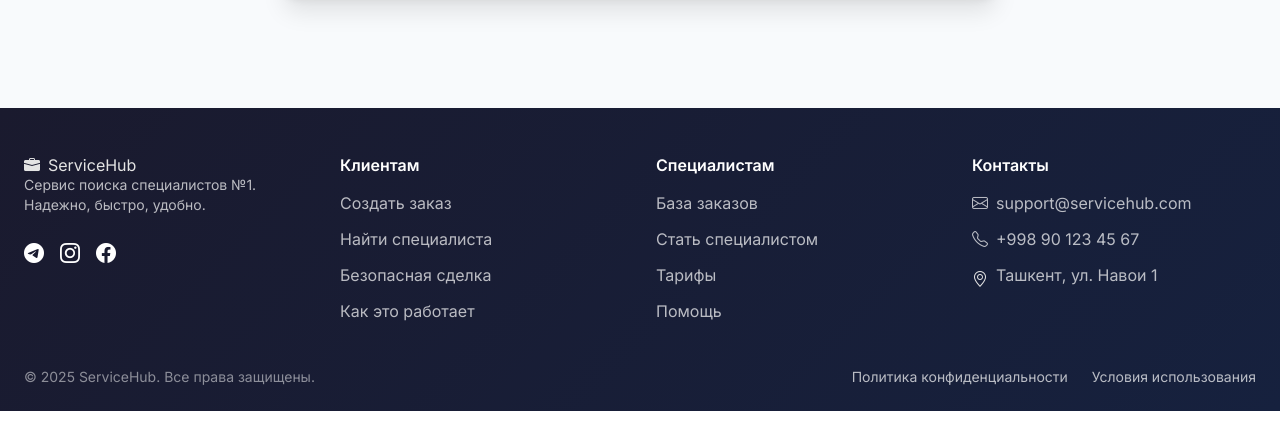
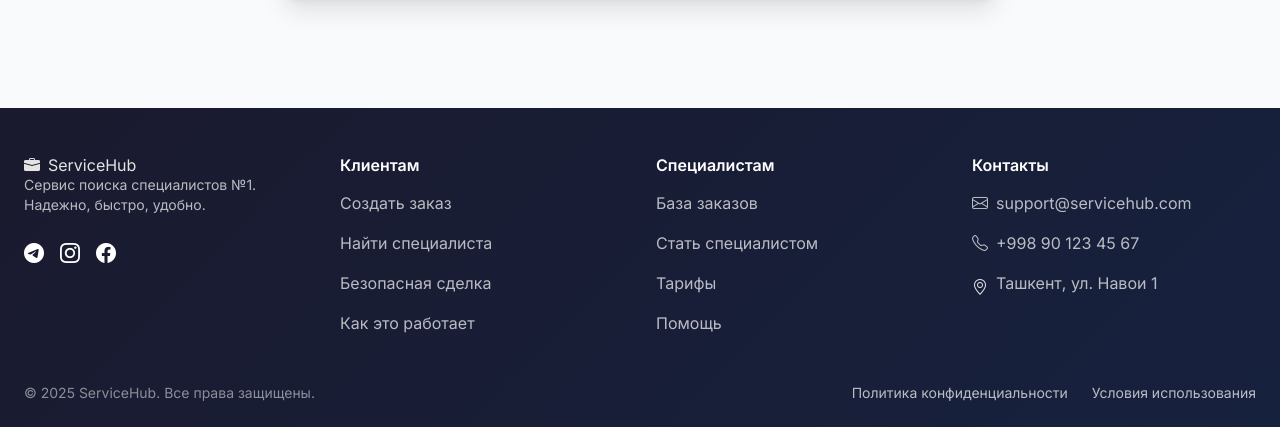
Before and after one commit to xumezzan/marketplace-project, a Django app: template backend/marketplace/templates/marketplace/task_create.html in a window 1280 px wide. Shown: the part 1372-1799 px from the top of the page. Run offline with Django 4.2, Linux system fonts and the light colour scheme; the template is opened without the code that fills it, so the values that code supplies are empty; some libraries are stand-ins or nearby versions.

Commit message:
Increase footer links spacing for better readability
- Changed footer-links margin-bottom from 0.75rem to 1rem
- This separates client and specialist section links better
- Removed {% load i18n %} tag from base.html

```diff
--- a/backend/static/css/style.css
+++ b/backend/static/css/style.css
@@ -1191,7 +1191,7 @@ background: linear-gradient(135deg, #0f172a 0%, #1e293b 100%);
 }
 
 .footer-links li {
-    margin-bottom: 0.75rem;
+    margin-bottom: 1rem;
 }
 
 .footer-links a {
```
